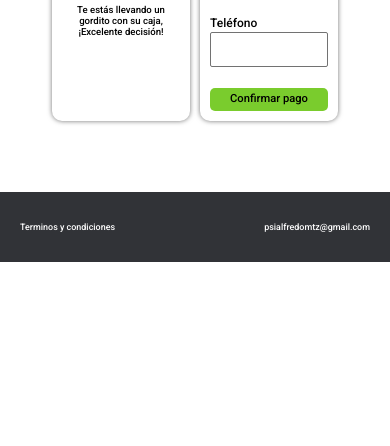
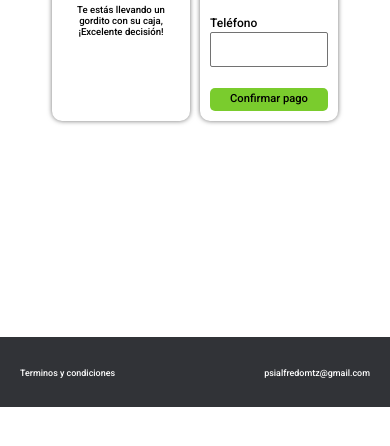
Before and after one commit to alfredomtzg/cajaDeGorditos, a plain HTML site: page sale.html in a window 390 px wide. Shown: the part 276-722 px from the top of the page. Drawn offline with nearby package versions, Linux system fonts and the light colour scheme.

Commit message:
fix another bug xd

```diff
--- a/css/mobile.css
+++ b/css/mobile.css
@@ -41,6 +41,7 @@
         margin-top: 25px;
     }
     .sale {
+        height: 30rem;
         padding: 4rem 2rem;
     }
 }
@@ -88,5 +89,6 @@
     */
     .sale {
         padding: 2rem;
+        height: 30rem;
     }
 }
```
